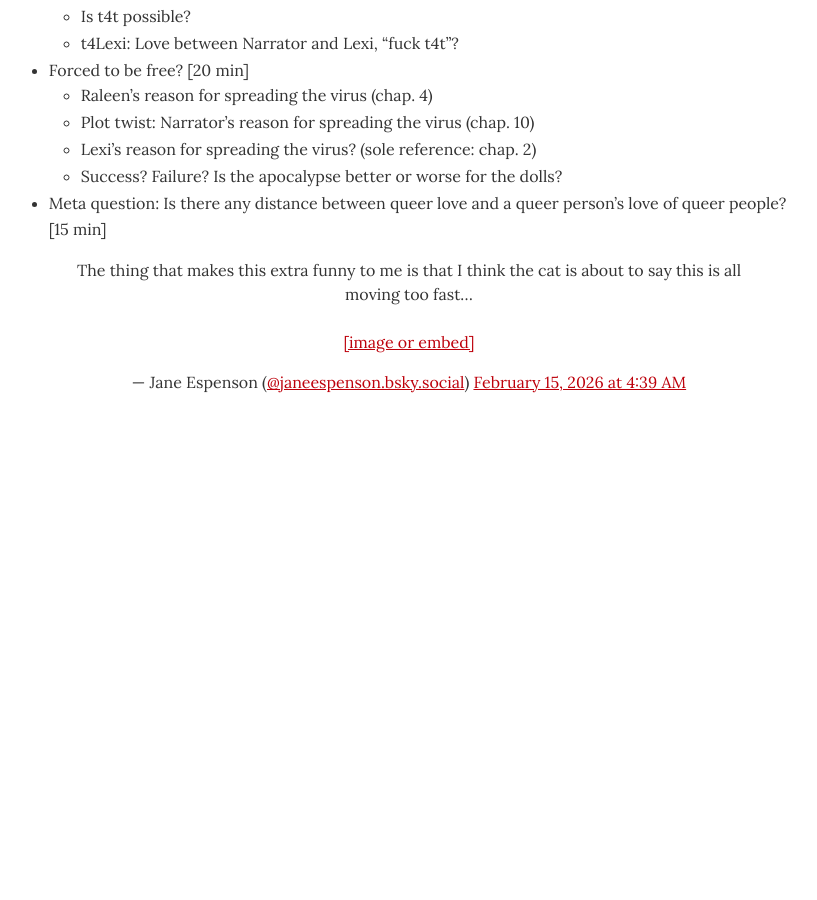
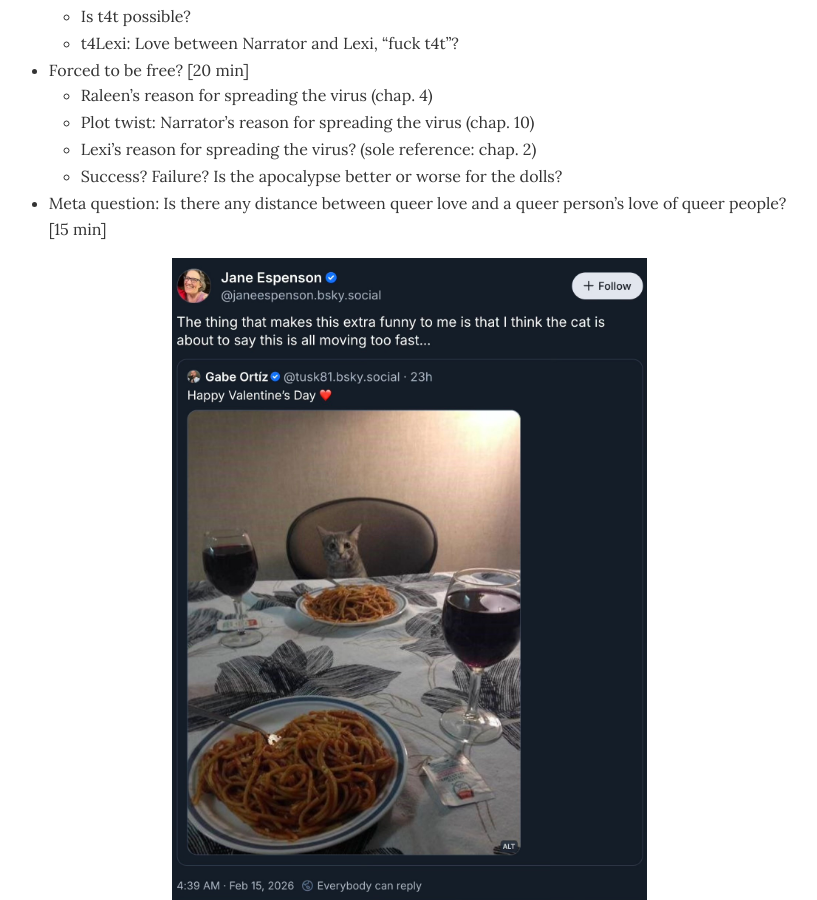
Before and after one commit to dingherself/love-gender-sex, a Jekyll site: the page built from handouts/_posts/2026-02-16-peters-inflect-your-friends-ii.md, in a window 1280 px wide and 900 px high, scrolled down 476 px. Shown: the whole window, without its empty margins (231-1048 px from the left). Built offline with Jekyll 4.4.1, drawn with Linux system fonts in a browser that asks for light colours; a script that is not in the unit is left out; before the commit the page ends 934 px from its top, so only the background shows below that.

Commit message:
fix link

```diff
--- a/handouts/_posts/2026-02-16-peters-inflect-your-friends-ii.md
+++ b/handouts/_posts/2026-02-16-peters-inflect-your-friends-ii.md
@@ -17,7 +17,8 @@ module: "Love"
   - Plot twist: Narrator’s reason for spreading the virus (chap. 10)
   - Lexi’s reason for spreading the virus? (sole reference: chap. 2)
   - Success? Failure? Is the apocalypse better or worse for the dolls?
-
 - Meta question: Is there any distance between queer love and a queer person’s love of queer people? [15 min]
 
-<center><blockquote class="bluesky-embed" data-bluesky-uri="at://did:plc:5rdwy6ymj2vwgnvhy42a3g7a/app.bsky.feed.post/3meupqkn7ek2s" data-bluesky-cid="bafyreihrkp4fn2zed3ssjai2sehcfwlezcg7mzidt5neicqhkgjq7dxwze" data-bluesky-embed-color-mode="system"><p lang="en">The thing that makes this extra funny to me is that I think the cat is about to say this is all moving too fast…<br><br><a href="https://bsky.app/profile/did:plc:5rdwy6ymj2vwgnvhy42a3g7a/post/3meupqkn7ek2s?ref_src=embed">[image or embed]</a></p>&mdash; Jane Espenson (<a href="https://bsky.app/profile/did:plc:5rdwy6ymj2vwgnvhy42a3g7a?ref_src=embed">@janeespenson.bsky.social</a>) <a href="https://bsky.app/profile/did:plc:5rdwy6ymj2vwgnvhy42a3g7a/post/3meupqkn7ek2s?ref_src=embed">February 15, 2026 at 4:39 AM</a></blockquote><script async src="https://embed.bsky.app/static/embed.js" charset="utf-8"></script></center>
+<center>
+<img src="/assets/love-moving-too-fast.jpg" class="img-fluid mb-5" style="max-width: 475px;" alt="Screenshot of a Bluesky repost by Jane Espenson, in reply to a photo of a cat sitting across from the dinner table eating pasta and drinking wine on Valentine’s Day: “The thing that makes this extra funny to me is that I think the cat is about to say this is all moving too fast…”">
+</center>
```
Also changed, not shown: assets/love-moving-too-fast.jpg (added), 1 other file.
